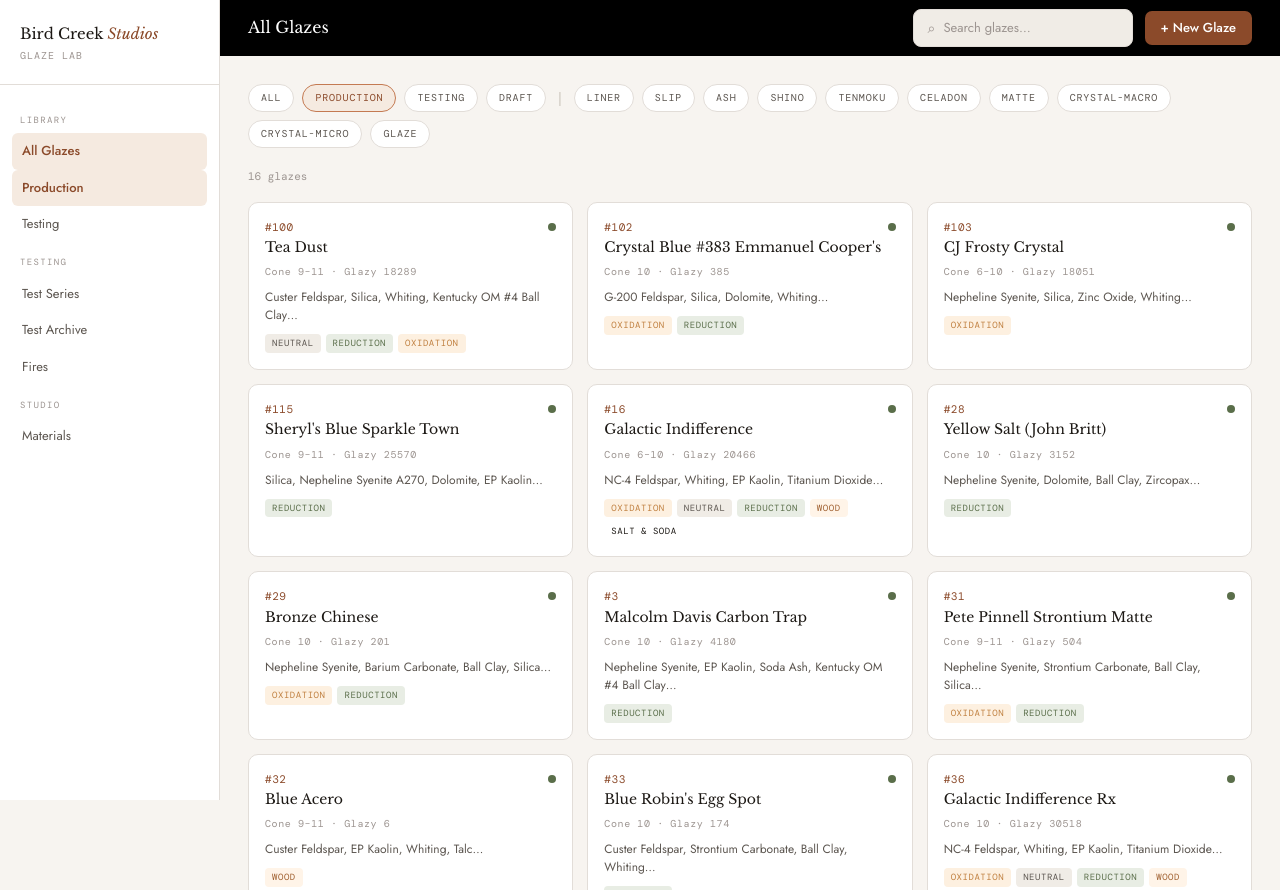
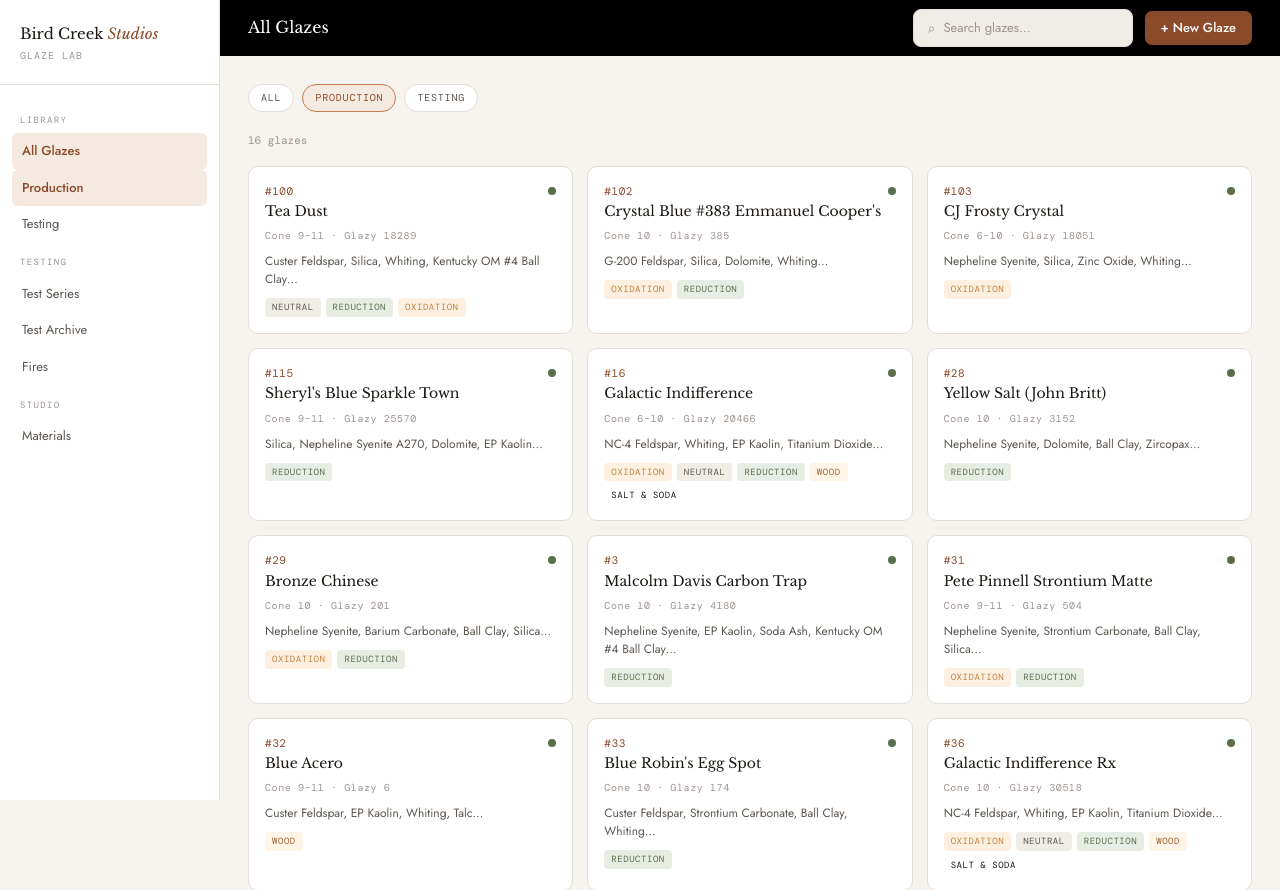
Before and after one commit to LydWil43/glazelab, a Flask app: page /glazes?status=production in a window 1280 px wide. Shown: the top 890 px of the page. Run offline with Flask 3, Linux system fonts and the light colour scheme; data comes from the database, SQL or seed files in the repository; some web fonts are replaced.

Commit message:
Remove category and tag filter chips, keep only All/Production/Testing
Co-Authored-By: Claude Sonnet 4.6 <noreply@anthropic.com>

```diff
--- a/templates/glazes.html
+++ b/templates/glazes.html
@@ -7,20 +7,9 @@
 
 {% block content %}
 <div class="filter-row">
-  <a class="filter-chip {% if not status_filter and not tag_filter and not category_filter %}active{% endif %}" href="{{ url_for('glazes') }}">All</a>
+  <a class="filter-chip {% if not status_filter %}active{% endif %}" href="{{ url_for('glazes') }}">All</a>
   <a class="filter-chip {% if status_filter=='production' %}active{% endif %}" href="{{ url_for('glazes', status='production') }}">Production</a>
   <a class="filter-chip {% if status_filter=='testing' %}active{% endif %}" href="{{ url_for('glazes', status='testing') }}">Testing</a>
-  <a class="filter-chip {% if status_filter=='draft' %}active{% endif %}" href="{{ url_for('glazes', status='draft') }}">Draft</a>
-  <span style="color:var(--border-strong); margin:0 4px;">|</span>
-  {% for cat in ['liner','slip','ash','shino','tenmoku','celadon','matte','crystal-macro','crystal-micro','glaze'] %}
-  <a class="filter-chip {% if category_filter==cat %}active{% endif %}" href="{{ url_for('glazes', category=cat) }}">{{ cat }}</a>
-  {% endfor %}
-  {% if all_tags %}
-  <span style="color:var(--border-strong); margin:0 4px;">|</span>
-  {% for t in all_tags %}
-  <a class="filter-chip {% if tag_filter==t %}active{% endif %}" href="{{ url_for('glazes', tag=t) }}">{{ t }}</a>
-  {% endfor %}
-  {% endif %}
 </div>
 
 <div class="results-meta">{{ glazes|length }} glaze{% if glazes|length != 1 %}s{% endif %}{% if search %} matching "{{ search }}"{% endif %}</div>
```
